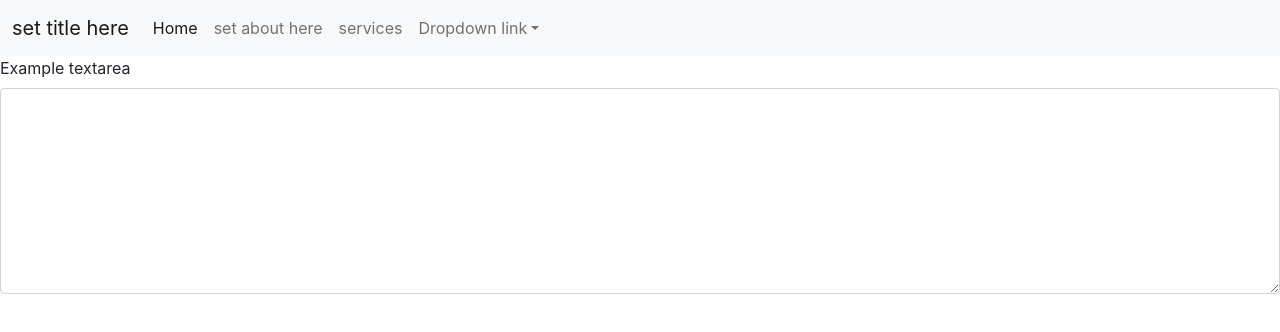
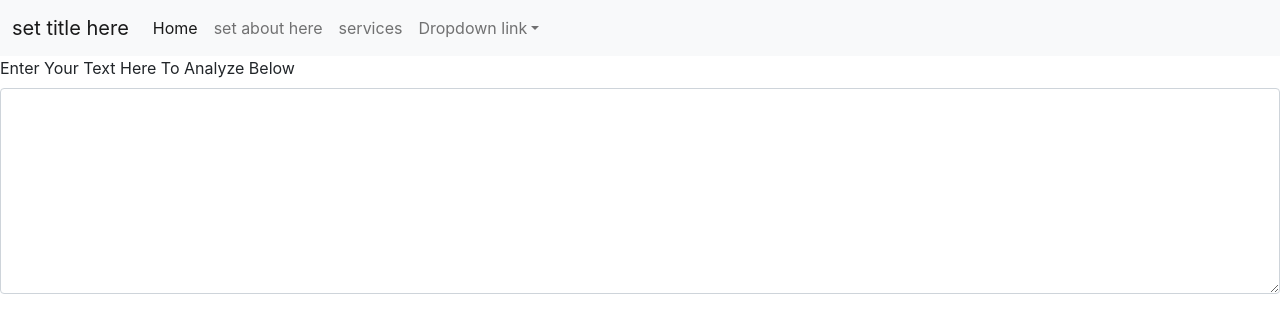
Before and after one commit to harsharansingh20/React-tracker, a React (Create React App) app in the folder textutils/: page / in a window 1280 px wide. Shown: the top 332 px of the page. Built offline with nearby package versions, Linux system fonts and the light colour scheme.

Commit message:
uing props in textform

```diff
--- a/textutils/src/App.js
+++ b/textutils/src/App.js
@@ -7,7 +7,7 @@ function App() {
   return (
     <>
     <Navbar title="set title here" about="set about here" services = "services" />
-    <TextForm/>
+    <TextForm title="Enter Your Text Here To Analyze Below" />
     </>
   );
 }
--- a/textutils/src/components/TextForm.js
+++ b/textutils/src/components/TextForm.js
@@ -1,12 +1,12 @@
 import React from 'react'
 
-export default function TextForm() {
+export default function TextForm(props) {
   return (
 
     <>
 
 <div className="mb-3">
-  <label for="exampleFormControlTextarea1" className="form-label">Example textarea</label>
+  <label for="exampleFormControlTextarea1" className="form-label">{props.title}</label>
   <textarea className="form-control" id="exampleFormControlTextarea1" rows="8"></textarea>
 </div>
 
```
